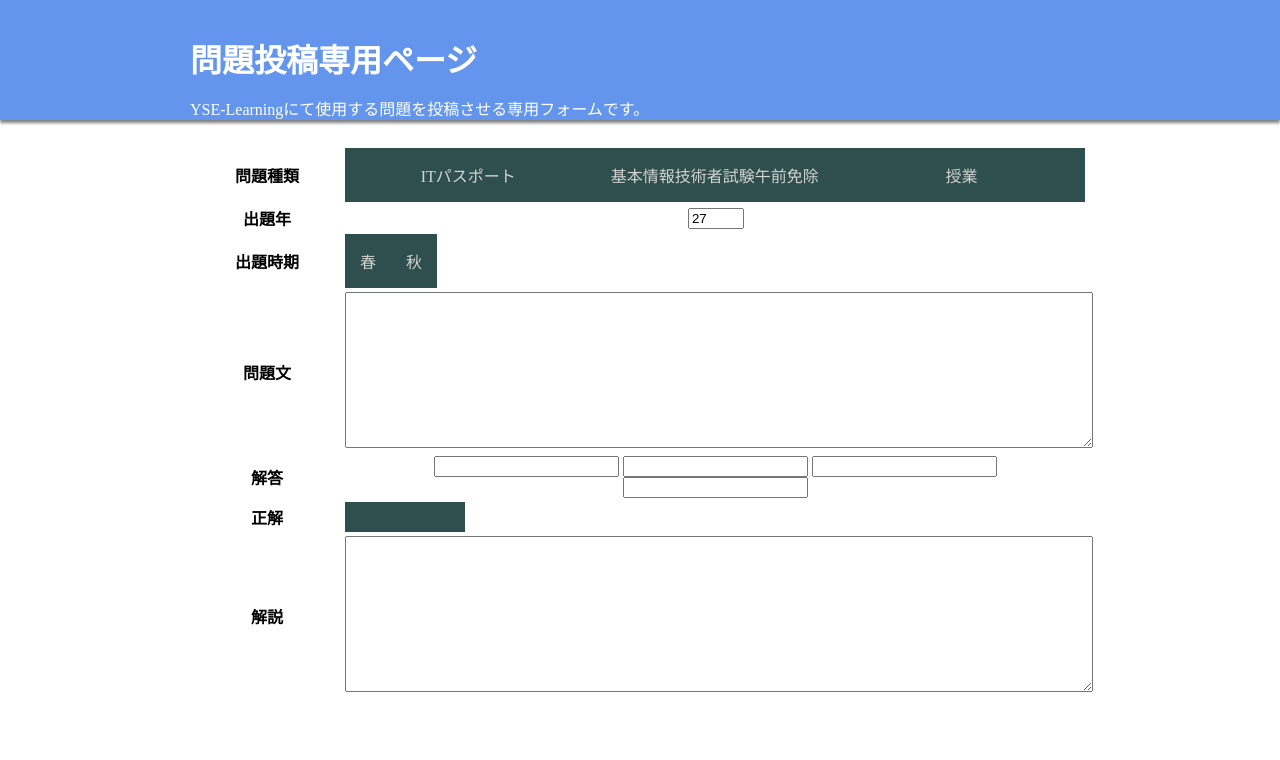
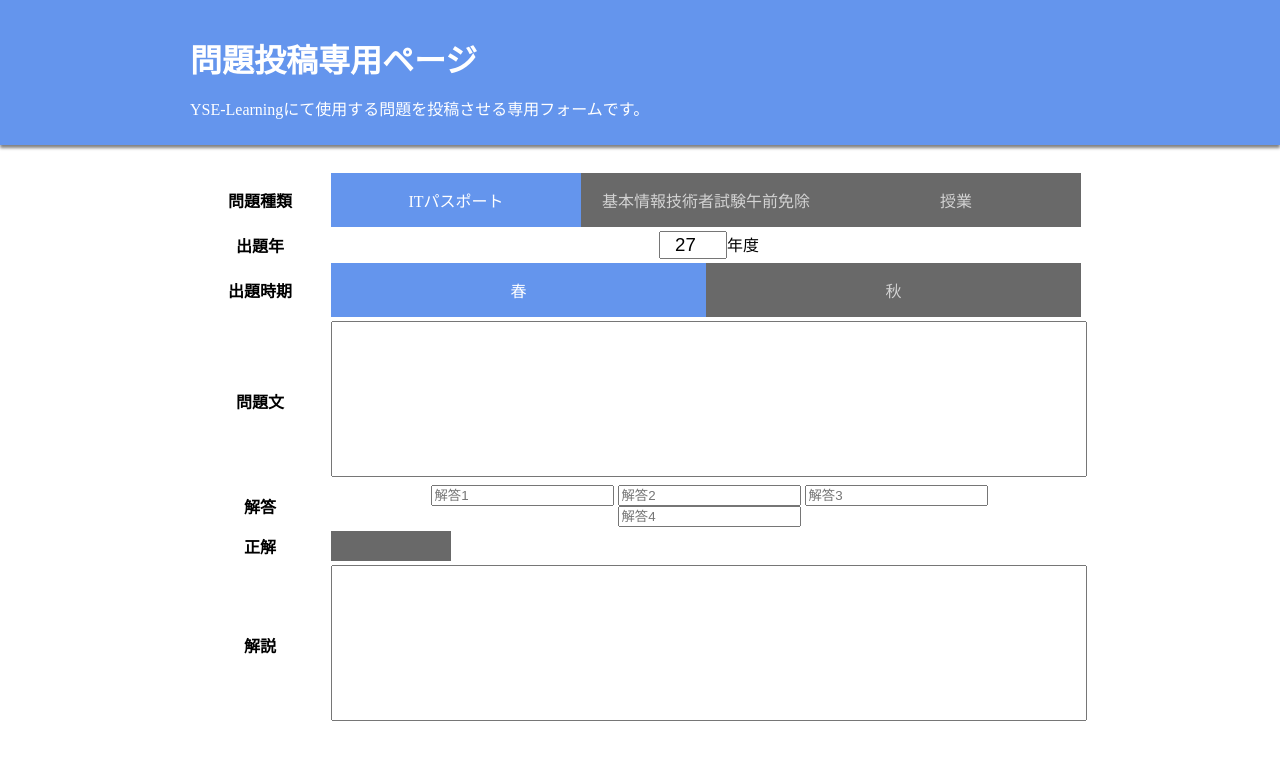
Before and after one commit to kaizanakasato/Pages, a PHP site: page /questionPost.html in a window 1280 px wide. Shown: the top 760 px of the page. Run offline with PHP 8.4, Linux system fonts and the light colour scheme.

Commit message:
Usuel Update

```diff
--- a/questionPost.css
+++ b/questionPost.css
@@ -6,6 +6,7 @@ header{
 	width: 100%;
 	background: cornflowerblue;
 	padding-top: 20px;
+	padding-bottom: 10px;
 	box-shadow: 0 3px 3px grey;
 }
 
@@ -28,6 +29,8 @@ th{
 
 td{
 	width: 750px;
+	box-sizing: border-box;
+	margin: center;
 }
 
 /* 各Formパーツ */
@@ -40,12 +43,13 @@ label{
 	display: block;
 	padding: 15px;
 	float: left;
-	background: darkslategrey;
+	background: dimgrey;
 	color: lightgrey;
 }
 
 .questionType > label{
-	width: calc(650px/3);
+	box-sizing: border-box;
+	width: calc(750px/3);
 }
 
 input[type="radio"]:checked + label{
@@ -54,6 +58,29 @@ input[type="radio"]:checked + label{
 	transition:color ease 0.3s, background ease 0.3s;
 }
 
+input[type="number"]{
+	text-align: center;
+	font-size: 14pt;
+
+}
+
+.season > label{
+	width: calc(750px/2);
+	box-sizing: border-box;
+}
+
+.ansText{
+	width: 730px;
+	margin: auto;
+}
+
+.ansText > input[type="text"]{
+	width: calc(700px/4);
+}
+
 textarea{
-	width: 100%;
+	width: 750px;
+	height: 150px;
+	font-size: 18pt;
+	resize: none;
 }
--- a/questionPost.html
+++ b/questionPost.html
@@ -24,7 +24,7 @@
 				<tr>
 					<th>問題種類</th>
 					<td class="questionType">
-						<input type="radio" name="queType" id="radioIp" value="ip">
+						<input type="radio" name="queType" id="radioIp" value="ip" checked>
 							<label for="radioIp">ITパスポート</label>
 						<input type="radio" name="queType" id="radioFea" value="fea">
 							<label for="radioFea">基本情報技術者試験午前免除</label>
@@ -33,13 +33,15 @@
 					</td>
 				</tr>
 					<th>出題年</th>
-					<td><input type="number" name="year" min="16" max="99" value="27"></td>
+					<td><input type="number" name="year" min="16" max="99" value="27">年度</td>
 				</tr>
 				<tr>
 					<th>出題時期</th>
-					<td>
-						<label for="radioSpring"><input type="radio" name="season" id="radioSpring" value="spring">春</label>
-						<label for="radioAutumn"><input type="radio" name="season" id="radioAutumn" value="autumn">秋</label>
+					<td class="season">
+						<input type="radio" name="season" id="radioSpring" value="spring" checked>
+							<label for="radioSpring">春</label>
+						<input type="radio" name="season" id="radioAutumn" value="autumn">
+							<label for="radioAutumn">秋</label>
 					</td>
 				</tr>
 				<tr>
@@ -49,19 +51,21 @@
 				<tr>
 					<th>解答</th>
 					<td>
-						<input type="text" id="ansText1">
-						<input type="text" id="ansText2">
-						<input type="text" id="ansText3">
-						<input type="text" id="ansText4">
+						<div class="ansText">
+							<input type="text" id="ansText1" placeholder="解答1">
+							<input type="text" id="ansText2" placeholder="解答2">
+							<input type="text" id="ansText3" placeholder="解答3">
+							<input type="text" id="ansText4" placeholder="解答4">
+						</div>
 					</td>
 				</tr>
 				<tr>
 					<th>正解</th>
 					<td>
-						<label for="radioAnswer1"><input type="radio" name="answer" id="radioAnswer1" value="answer1"></label>
-						<label for="radioAnswer2"><input type="radio" name="answer" id="radioAnswer2" value="answer2"></label>
-						<label for="radioAnswer3"><input type="radio" name="answer" id="radioAnswer3" value="answer3"></label>
-						<label for="radioAnswer4"><input type="radio" name="answer" id="radioAnswer4" value="answer4"></label>
+						<label for="radioAnswer1"></label><input type="radio" name="answer" id="radioAnswer1" value="answer1">
+						<label for="radioAnswer2"></label><input type="radio" name="answer" id="radioAnswer2" value="answer2">
+						<label for="radioAnswer3"></label><input type="radio" name="answer" id="radioAnswer3" value="answer3">
+						<label for="radioAnswer4"></label><input type="radio" name="answer" id="radioAnswer4" value="answer4">
 					</td>
 				</tr>
 				<tr>
```
